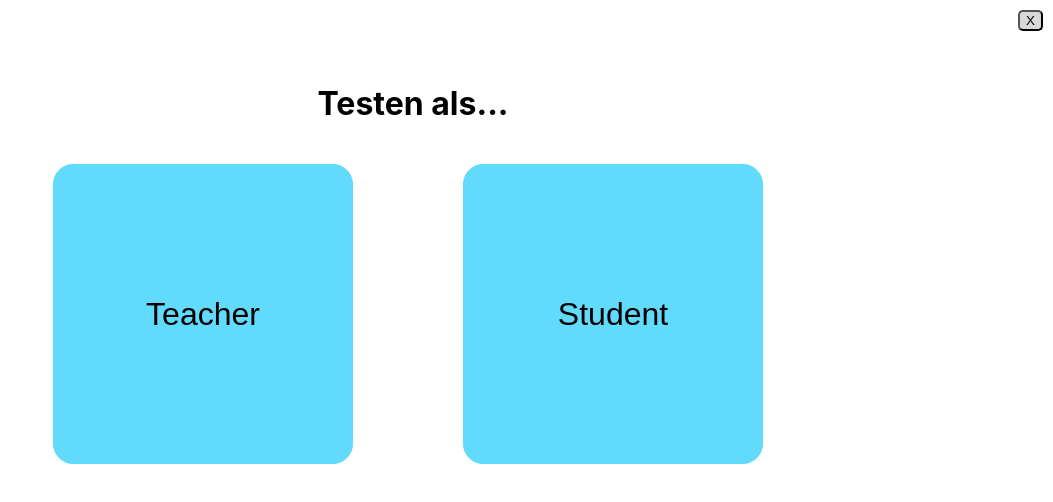
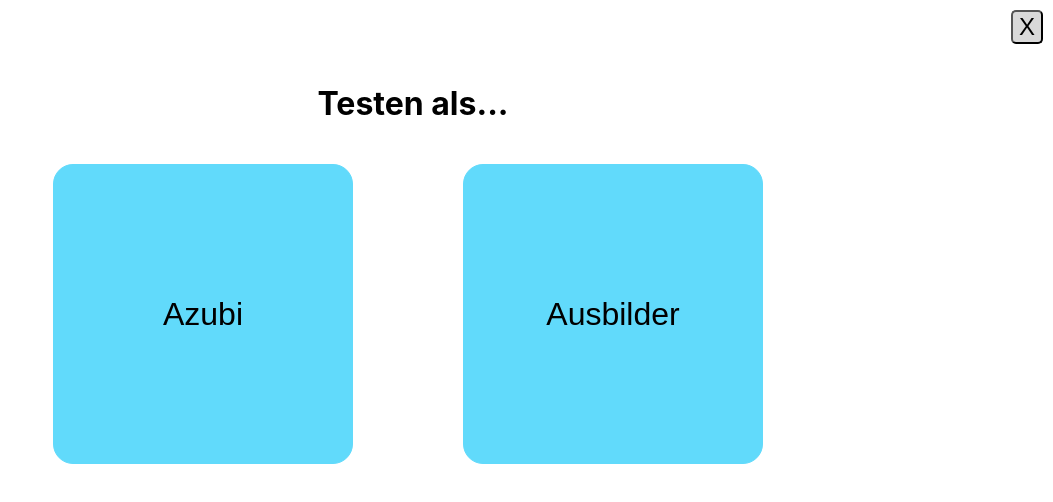
Before and after one commit to HuberAdrian/learning-platform, a React (Create React App) app: page /person in a window 1280 px wide. Shown: the top 502 px of the page, without its empty margins (227-1280 px from the left). Built offline with nearby package versions, Linux system fonts and the light colour scheme.

Commit message:
changed text in Person-test

```diff
--- a/src/App.css
+++ b/src/App.css
@@ -458,7 +458,11 @@ tr:nth-child(even) {
   right: 0;
   margin: 10px;
   border-radius: 5px;
+  font-size: 1.5rem;
 }
+
+
+
 
 .test-close {
   background-color: rgba(0, 0, 0, 0.15);
--- a/src/components/Person.js
+++ b/src/components/Person.js
@@ -16,8 +16,8 @@ function Person() {
         <button onClick={onClickClose} className='test-close' >X</button>
         <div className='test-container'>
             <h1 className='grid-test test-header' >Testen als...</h1>
-            <button className='grid-test test-teacher' >Teacher</button>
-            <button className='grid-test test-student' >Student</button>
+            <button className='grid-test test-teacher' >Azubi</button>
+            <button className='grid-test test-student' >Ausbilder</button>
         </div>
         </>
     )
```
